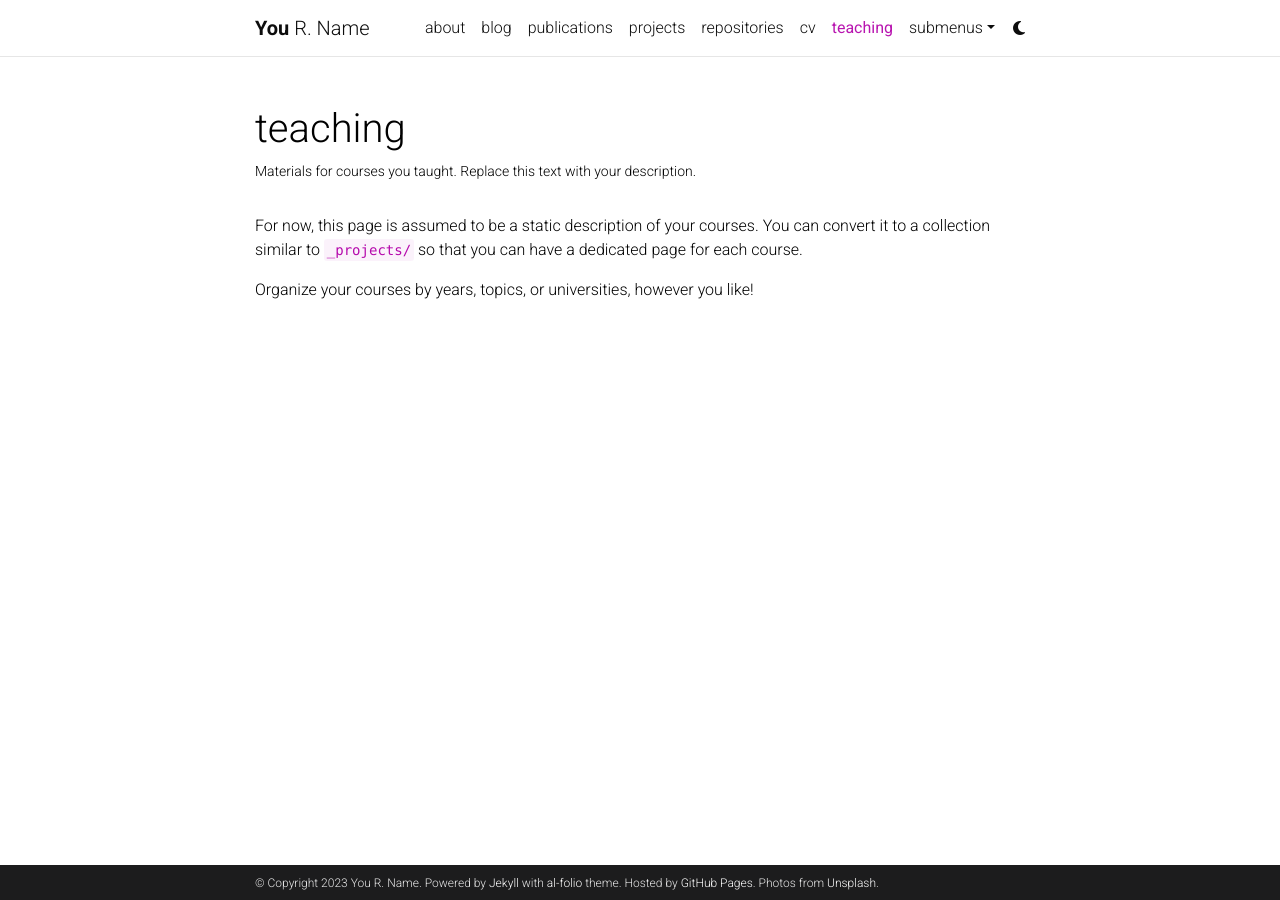
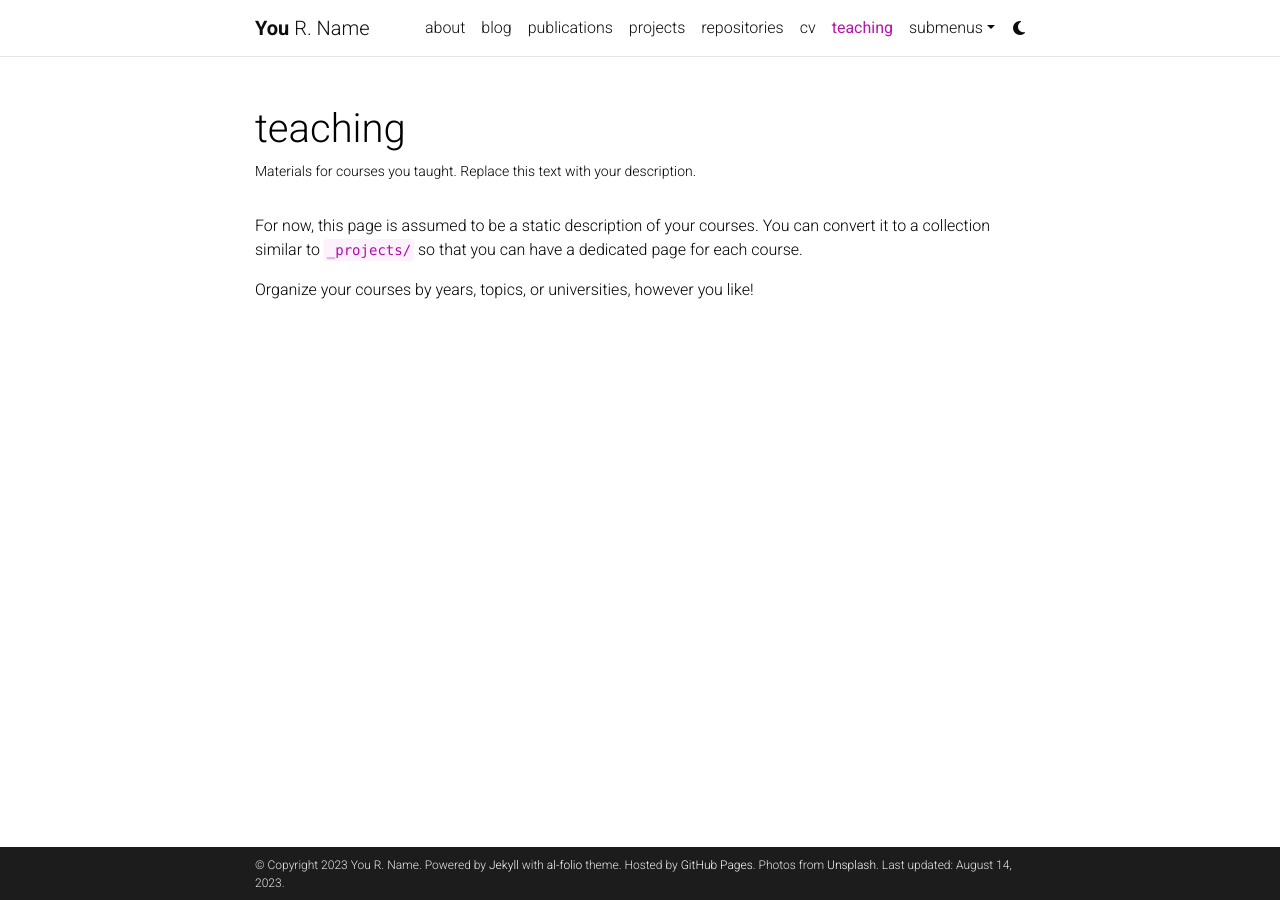
Before and after one commit to walshjm3/walshjm3.github.io, a Jekyll site: the page built from _pages/teaching.md, in a window 1280 px wide. Built offline with Jekyll 4.4.1, drawn with Linux system fonts in a browser that asks for light colours; comment, search, counter and statistics services are not loaded; a style sheet for code colours, icons or effects is not loaded; some of the changed lines change nothing that is shown.

Commit message:
customization

```diff
--- a/_config.yml
+++ b/_config.yml
@@ -18,9 +18,9 @@
 lang: en # the language of your site (for example: en, fr, cn, ru, etc.)
 icon: ⚛️  # the emoji used as the favicon (alternatively, provide image name in /assets/img/)
 
-url: https://alshedivat.github.io # the base hostname & protocol for your site
-baseurl: /al-folio # the subpath of your site, e.g. /blog/
-last_updated: false # set to true if you want to display last updated in the footer
+url: https://walshjm3.github.io # the base hostname & protocol for your site
+baseurl: # the subpath of your site, e.g. /blog/
+last_updated: true # set to true if you want to display last updated in the footer
 impressum_path:  # set to path to include impressum link in the footer, use the same path as permalink in a page, helps to conform with EU GDPR
 
 # -----------------------------------------------------------------------------
```
